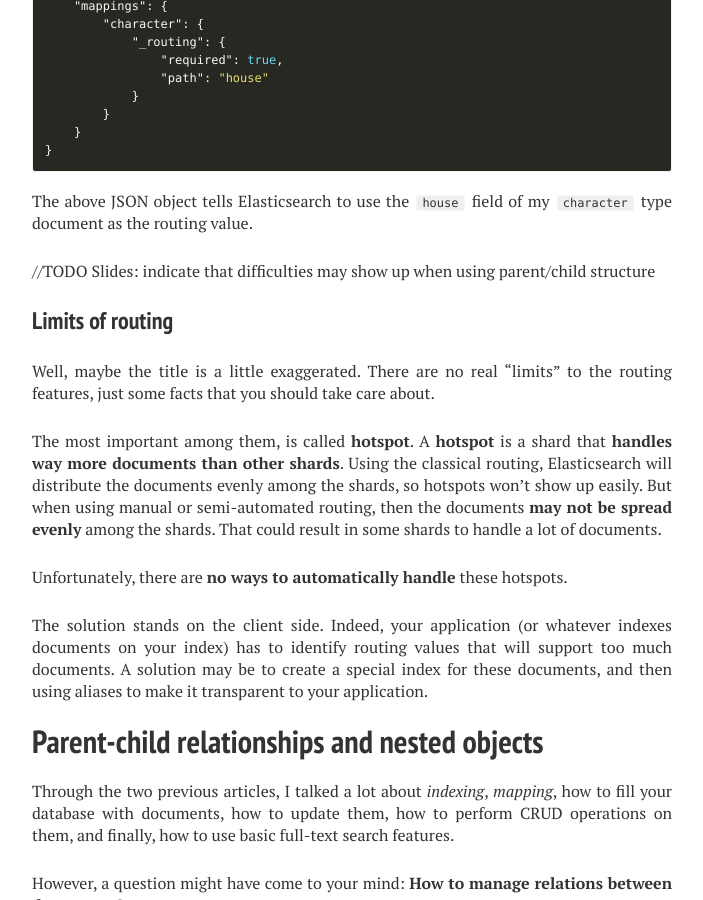
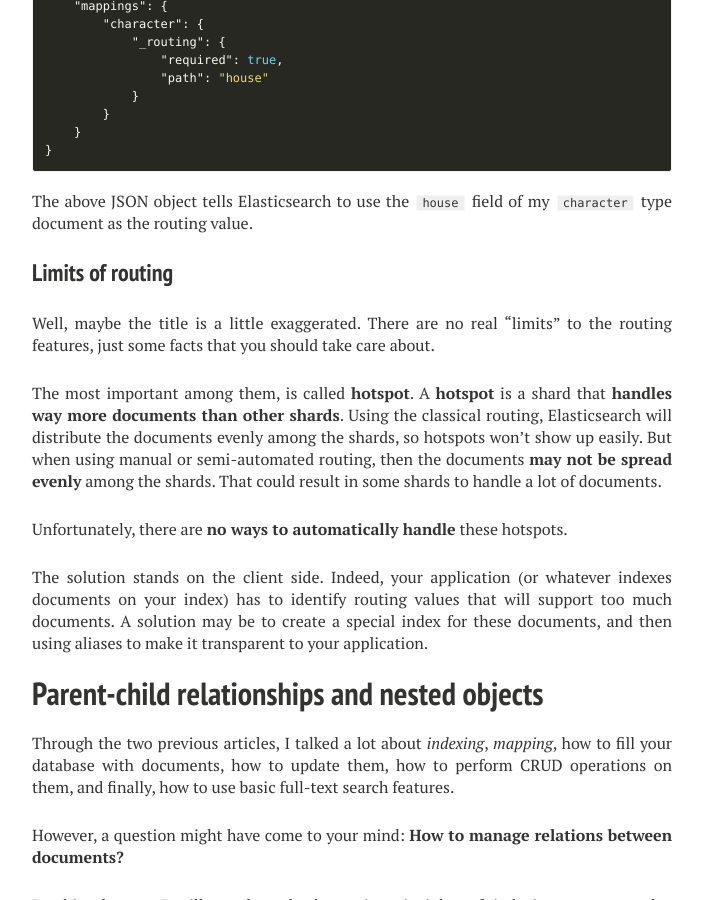
Before and after one commit to semji/reputationvip.github.io, a Jekyll site: the page built from _posts/2015-10-05-elasticsearch-our-is-elasticsearch.md, in a window 1280 px wide and 900 px high, scrolled down 3780 px. Shown: the whole window, without its empty margins (288-991 px from the left). Built offline with Jekyll 4.4.1, drawn with Linux system fonts in a browser that asks for light colours; nearby versions of some CDN libraries; comment, search, counter and statistics services are not loaded; some of the changed text lies outside the part shown.

Commit message:
Remove some closed TODO

```diff
--- a/_posts/2015-10-05-elasticsearch-our-is-elasticsearch.md
+++ b/_posts/2015-10-05-elasticsearch-our-is-elasticsearch.md
@@ -137,8 +137,6 @@ For example, considering the `elasticsearch` index with `character` type, I coul
 {% endhighlight %}
 
 The above JSON object tells Elasticsearch to use the `house` field of my `character` type document as the routing value.
-
-//TODO Slides: indicate that difficulties may show up when using parent/child structure
 
 ### Limits of routing
 
```
